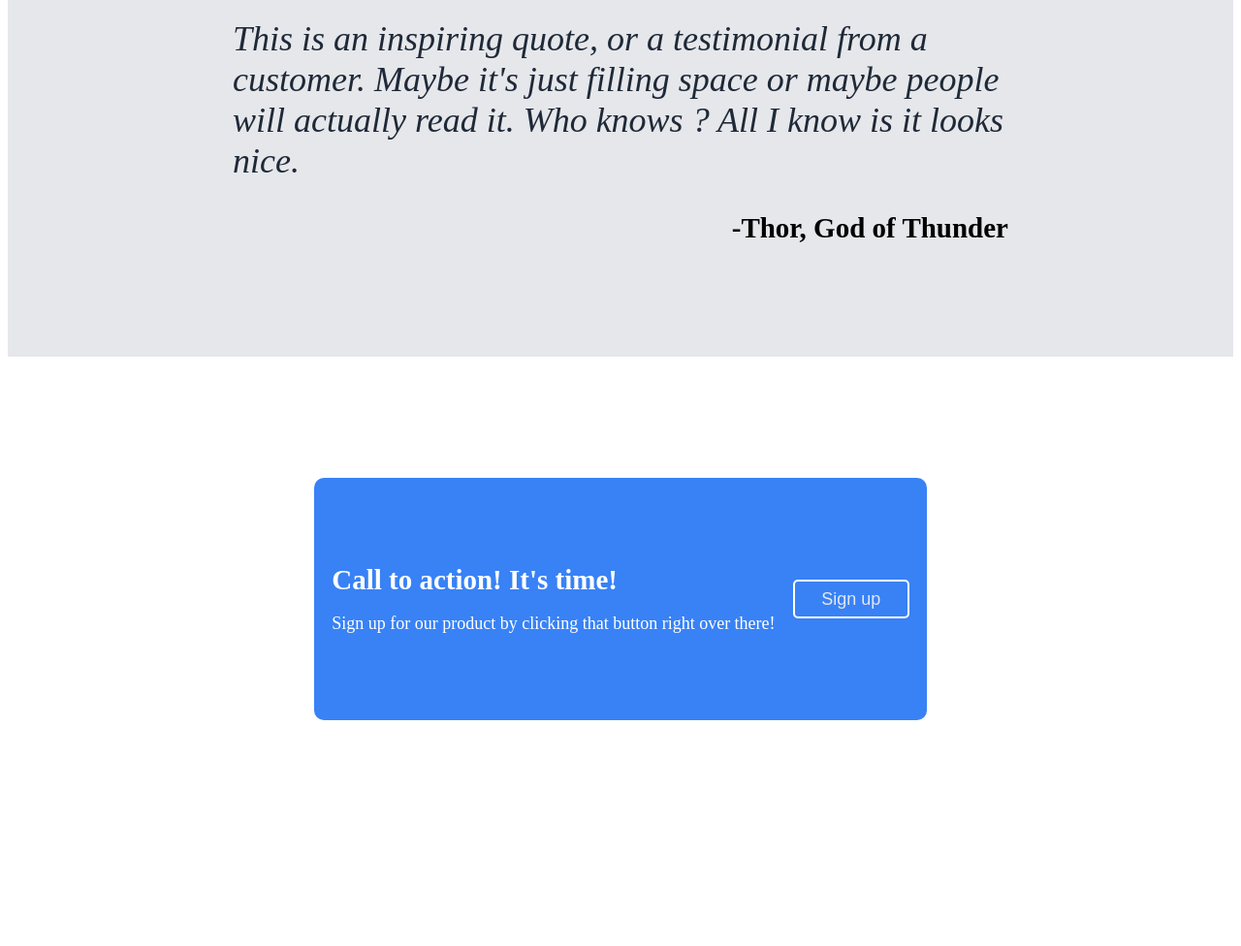
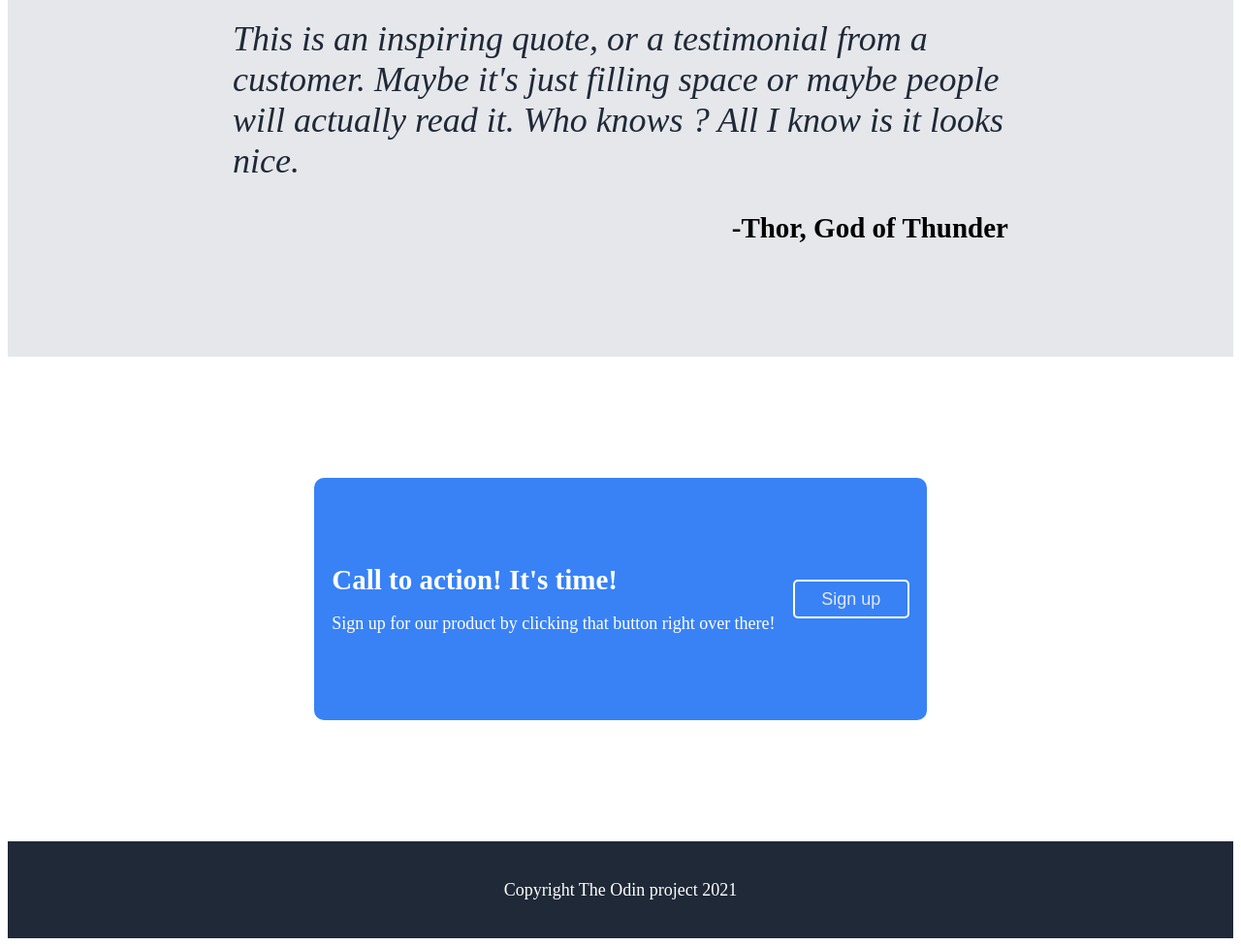
Before and after one commit to CrompBreeze/Landing-Page, a plain HTML site: page index.html in a window 1280 px wide. Shown: the part 1176-2152 px from the top of the page at 97% size. Before the commit the page ends 2052 px from the top, so only its background shows below. Drawn offline with Linux system fonts and the light colour scheme.

Commit message:
Footer of the Landing page

```diff
--- a/index.html
+++ b/index.html
@@ -61,8 +61,10 @@
                 <p>Sign up for our product by clicking that button right over there!</p>
             </div>
             <button type="button" class="banner-button">Sign up</button>
-
         </div>
+    </div>
+    <div class="footer">
+        <p>Copyright The Odin project 2021</p>
     </div>
 </body>
 </html>
--- a/styles.css
+++ b/styles.css
@@ -136,7 +136,7 @@ strong {
     align-items: center;
 
 }
-.bannercontent p {
+.bannercontent p, .footer p {
     font-size: 18px;
     color: white;
 }
@@ -148,5 +148,11 @@ strong {
     width: 120px;
     height: 40px;
     border: 2px solid white;
-
 }
+.footer {
+    height: 100px;
+    background-color: #1f2937;
+    display: flex;
+    justify-content: center;
+    align-items: center;
+}
```
